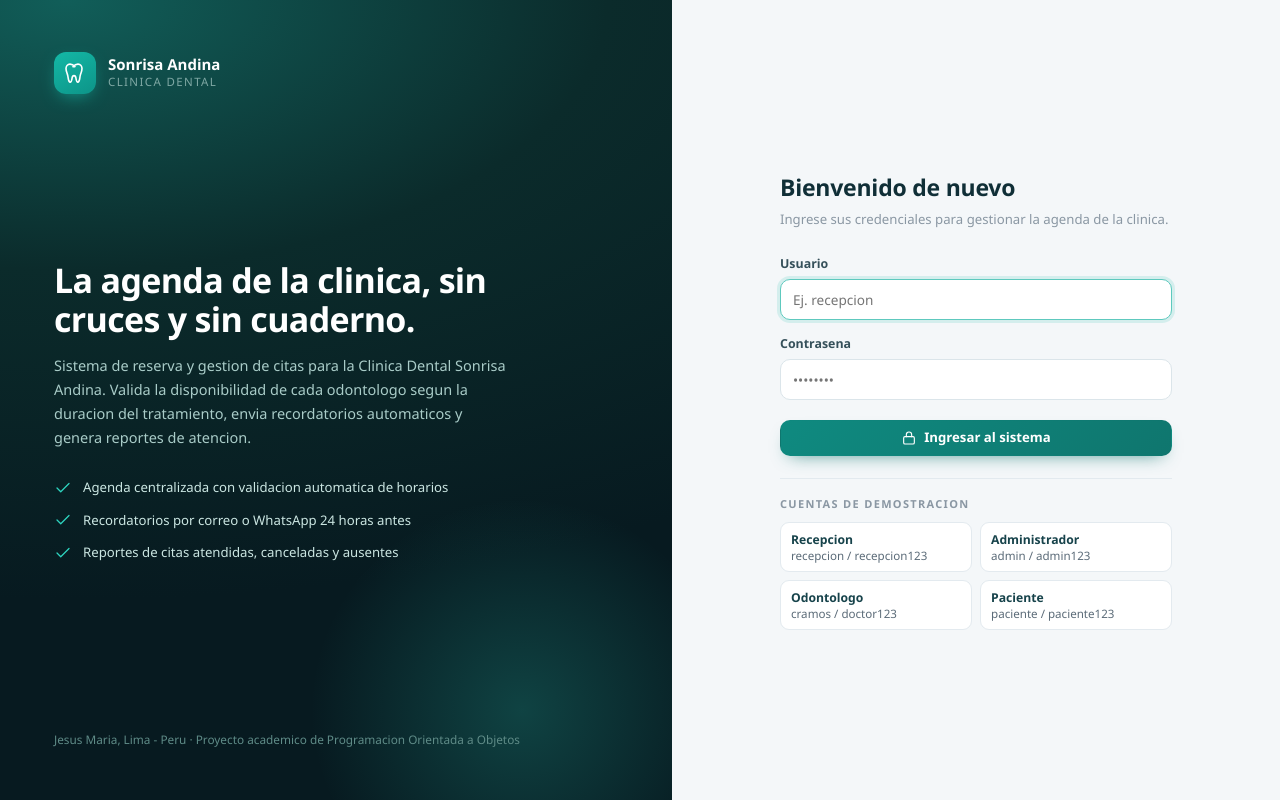
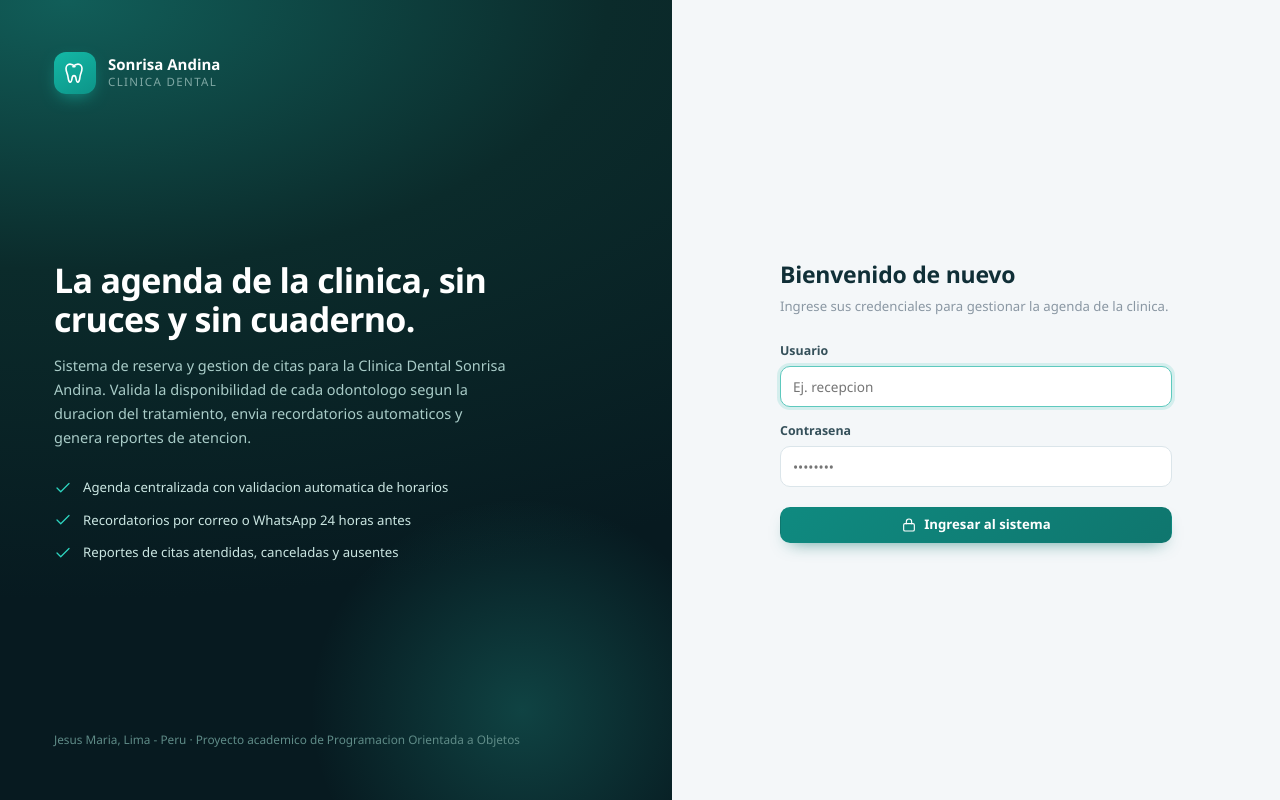
Before and after one commit to JoseChampiLima/sonrisa-andina, a Spring Boot app: page /login in a window 1280 px wide. Run offline with Spring Boot 4, Linux system fonts and the light colour scheme; some of the project's set-up classes (security, data sources, template engines, error pages and the like) are left out, and stand-ins take their place.

Commit message:
Eliminar sección de cuentas de demostración en la página de inicio de sesión

```diff
--- a/src/main/resources/templates/login.html
+++ b/src/main/resources/templates/login.html
@@ -77,24 +77,6 @@
                     Ingresar al sistema
                 </button>
             </form>
-
-            <div class="demo-users">
-                <h4>Cuentas de demostracion</h4>
-                <div class="demo-grid">
-                    <button type="button" class="demo-item" data-demo-user="recepcion" data-demo-pass="recepcion123">
-                        <strong>Recepcion</strong> recepcion / recepcion123
-                    </button>
-                    <button type="button" class="demo-item" data-demo-user="admin" data-demo-pass="admin123">
-                        <strong>Administrador</strong> admin / admin123
-                    </button>
-                    <button type="button" class="demo-item" data-demo-user="cramos" data-demo-pass="doctor123">
-                        <strong>Odontologo</strong> cramos / doctor123
-                    </button>
-                    <button type="button" class="demo-item" data-demo-user="paciente" data-demo-pass="paciente123">
-                        <strong>Paciente</strong> paciente / paciente123
-                    </button>
-                </div>
-            </div>
         </div>
     </section>
 
```
